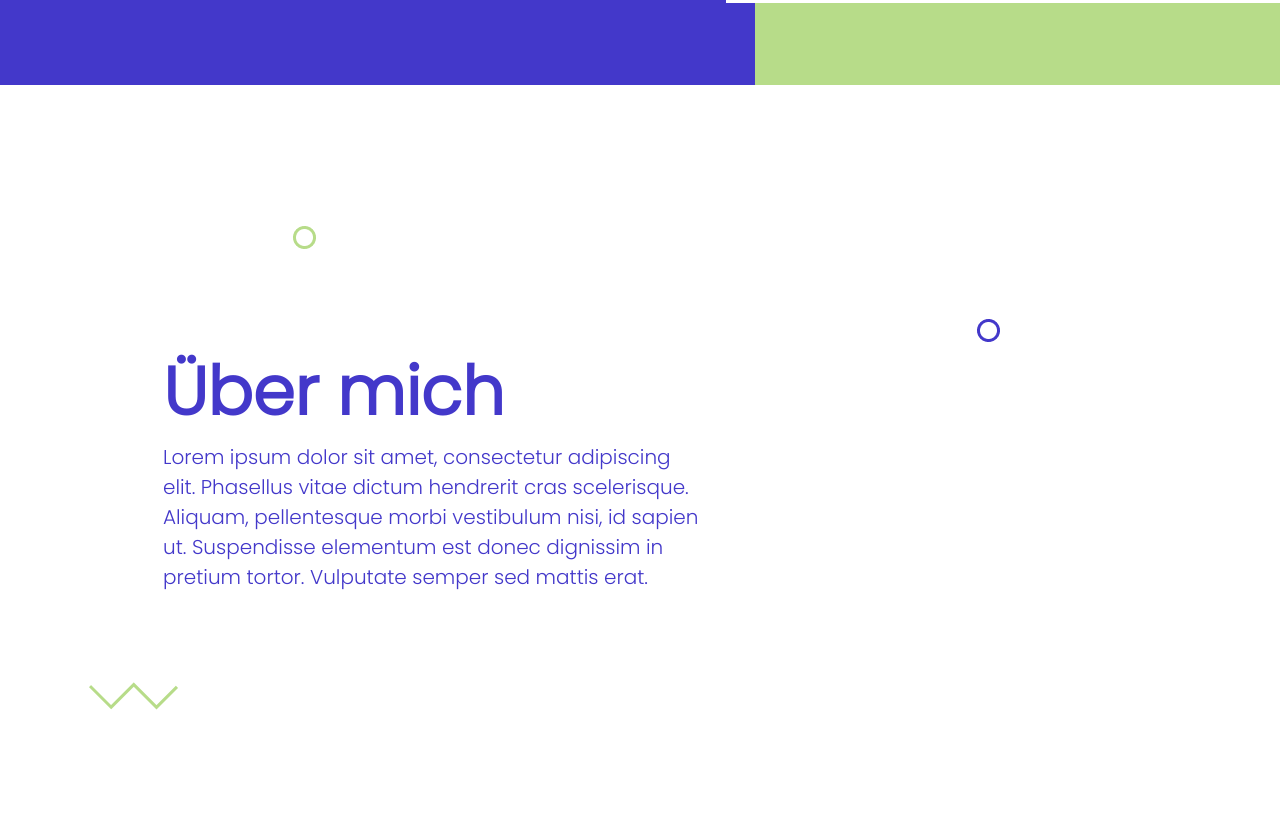
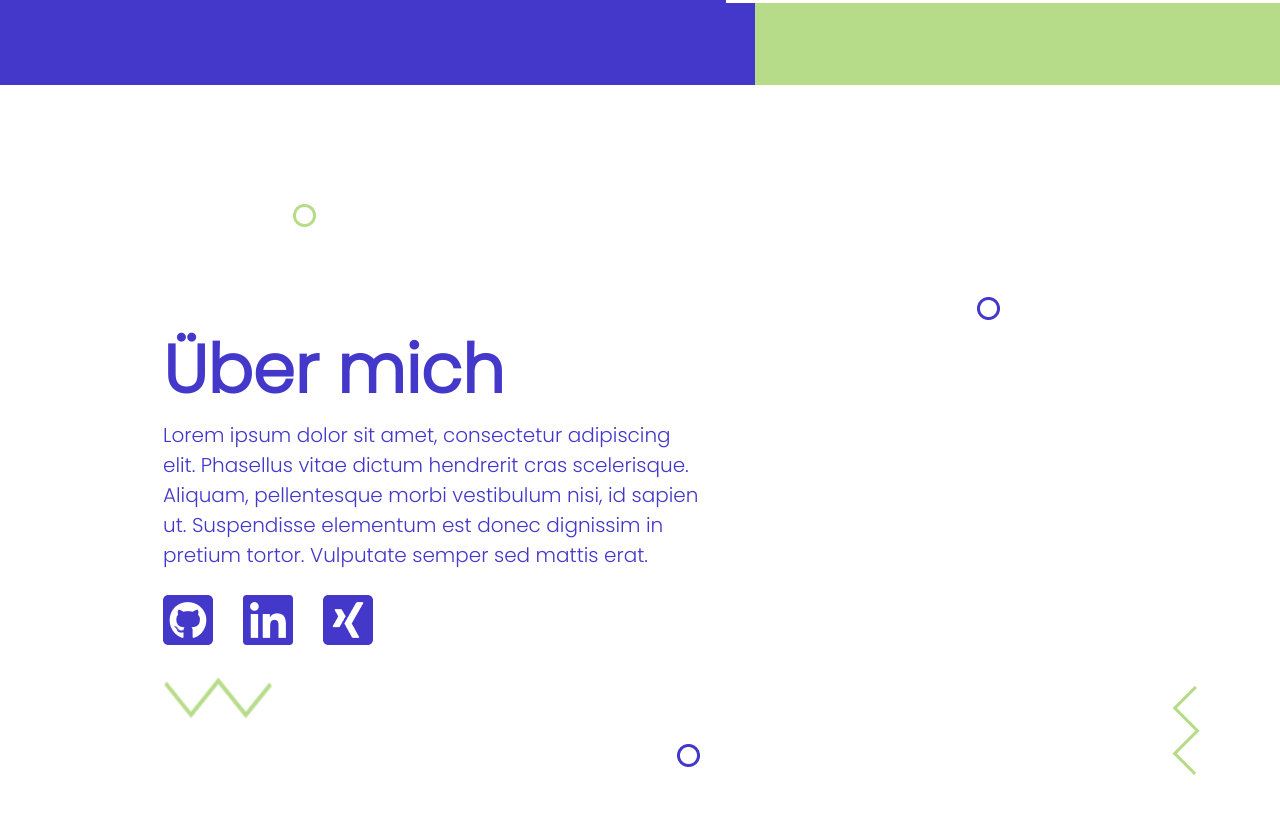
Before and after one commit to rizvan555/protfolio-with-flexbox, a plain HTML site: page index.html in a window 1280 px wide. Shown: the part 778-1592 px from the top of the page. Drawn offline with Linux system fonts and the light colour scheme.

Commit message:
added new icons to section2

```diff
--- a/assets/css/style.css
+++ b/assets/css/style.css
@@ -52,7 +52,7 @@ main {
   padding-left: 123px;
   flex-direction: row;
 }
-.main__icons1 {
+.main__icons {
   display: flex;
   align-self: baseline;
   padding: 80px 0;
@@ -114,15 +114,15 @@ main {
   height: 68px;
   background: #b7dc89;
 }
-.main__portfolio-bild {
+.main__portfolio-image {
   position: relative;
   display: flex;
   padding-left: 20px;
 }
-.main__portfolio-bild .bild {
+.main__portfolio-image .bild {
   z-index: 1;
 }
-.main__portfolio-bild .rahmen {
+.main__portfolio-image .rahmen {
   position: absolute;
   padding-left: 32px;
   padding-top: 27px;
@@ -136,6 +136,7 @@ main {
   width: 700px;
   height: 100vh;
   padding-left: 163px;
+  position: relative;
 }
 .section2__ellipse3 {
   width: 23px;
@@ -162,12 +163,22 @@ main {
 }
 .section2__icons {
   display: flex;
-  margin-top: 15px;
+  margin: 25px 0;
   gap: 30px;
 }
-.section2__vector3 {
-  width: 61px;
-  height: 62px;
-  margin-top: 50px;
-  margin-left: -75px;
+.section2__vector2 {
+  width: 110px;
+  height: 42px;
 }
+.section2__ellipse5 {
+  width: 23px;
+  height: 23px;
+  align-self: flex-end;
+  margin-top: 25px;
+}
+.section2__vector1 {
+  align-self: flex-end;
+  position: absolute;
+  top: 600px;
+  right: -500px;
+}
--- a/index.html
+++ b/index.html
@@ -26,21 +26,21 @@
         </nav>
       </header>
       <main>
-        <div class="main__icons1">
+        <div class="main__icons">
           <img
             class="main__vector3"
             src="./assets/resource/icons/Vector3.png"
-            alt="icon"
+            alt="vector3"
           />
           <img
             class="main__ellipse1"
             src="./assets/resource/icons/Ellipse1.png"
-            alt="icon"
+            alt="ellipse1"
           />
           <img
             class="main__ellipse2"
             src="./assets/resource/icons/Ellipse2.png"
-            alt=""
+            alt="ellipse2"
           />
         </div>
 
@@ -50,16 +50,16 @@
           <p>FRONTEND DEVELOPER</p>
           <span>Donwload CV</span>
         </article>
-        <section class="main__portfolio-bild">
+        <section class="main__portfolio-image">
           <img
             class="bild"
             src="./assets/resource/images/portfolio-bild.png"
-            alt=""
+            alt="portfolio-bild"
           />
           <img
             class="rahmen"
             src="./assets/resource/images/rahmen.png"
-            alt=""
+            alt="rahmen"
           />
         </section>
       </main>
@@ -69,12 +69,12 @@
       <img
         class="section2__ellipse3"
         src="./assets/resource/icons/Ellipse3.png"
-        alt=""
+        alt="ellipse3"
       />
       <img
         class="section2__ellipse4"
         src="./assets/resource/icons/Ellipse4.png"
-        alt=""
+        alt="ellipse4"
       />
       <h1>Über mich</h1>
       <p>
@@ -85,16 +85,30 @@
       </p>
       <div class="section2__icons">
         <a href="#"
-          ><img src="./assets/resource/icons/Vector (2).png" alt=""
+          ><img src="./assets/resource/icons/sos-icon2.png" alt="sos-icon2)"
         /></a>
         <a href="#"
-          ><img src="./assets/resource/icons/Vector (1).png" alt=""
+          ><img src="./assets/resource/icons/sos-icon1.png" alt="sos-icon1"
         /></a>
-        <a href="#"><img src="./assets/resource/icons/.png" alt="" /></a>
+        <a href="#"
+          ><img src="./assets/resource/icons/sos-icon3.png" alt="sos-icon3"
+        /></a>
       </div>
-      <div class="section2__vector3">
-        <img src="./assets/resource/icons/Vector2.png" alt="" />
-      </div>
+      <img
+        class="section2__vector2"
+        src="./assets/resource/icons/Vector2.png"
+        alt=""
+      />
+      <img
+        class="section2__ellipse5"
+        src="./assets/resource/icons/Ellipse5.png"
+        alt=""
+      />
+      <img
+        class="section2__vector1"
+        src="./assets/resource/icons/Vector1.png"
+        alt=""
+      />
     </section>
   </body>
 </html>
```
